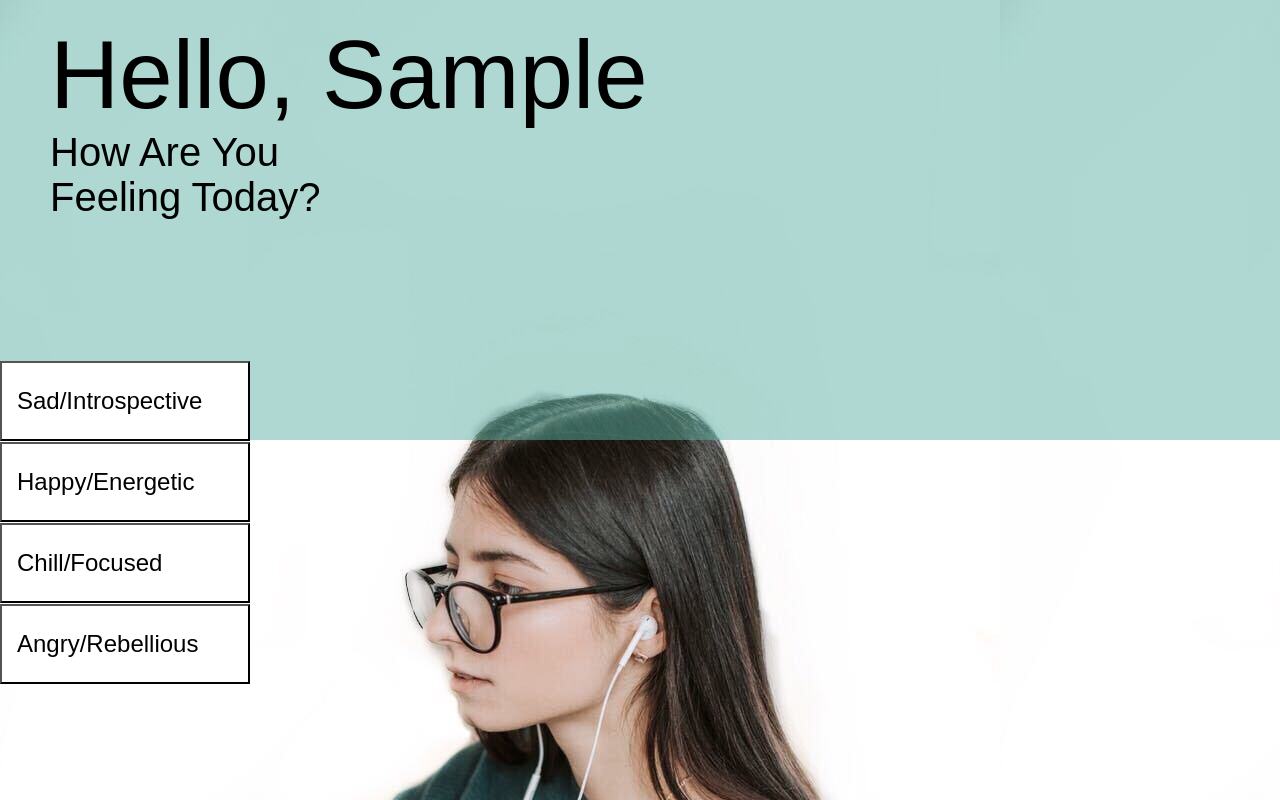
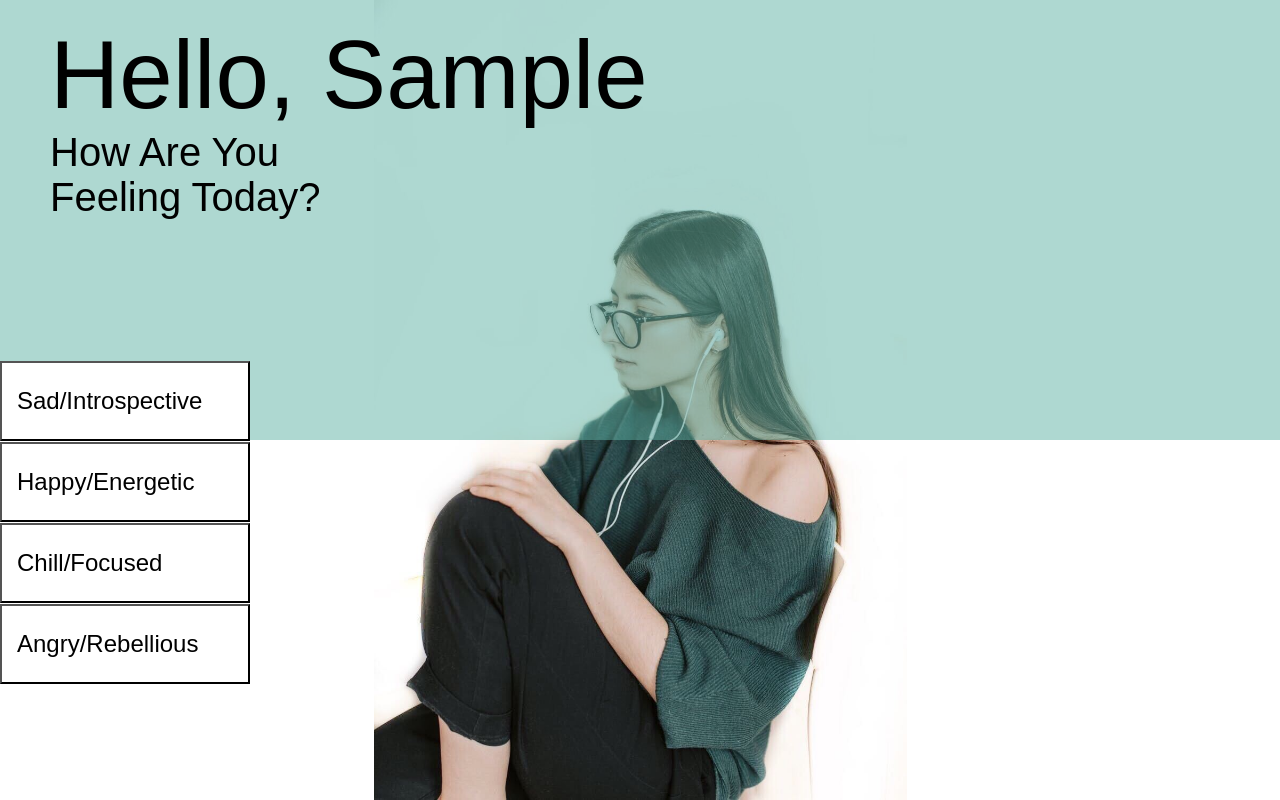
Before and after one commit to MeganHuggins/Animus-Vox, a React (Create React App) app: page / in a window 1280 px wide. Both pictures are taken after typing "Sample" into the empty fields and a click on the button "Enter". Built offline with nearby package versions, Linux system fonts and the light colour scheme; a web font is replaced by a local one.

Commit message:
Fix Home img

```diff
--- a/src/HomeContainer/HomeContainer.css
+++ b/src/HomeContainer/HomeContainer.css
@@ -8,7 +8,7 @@
   background-position: center;
   background-repeat: no-repeat;
   background-size: contain;
-  background: url('./home-background.jpg');
+  background-image: url('./home-background.jpg');
   display: flex;
   flex-direction: column;
   height: 100vh;
```
